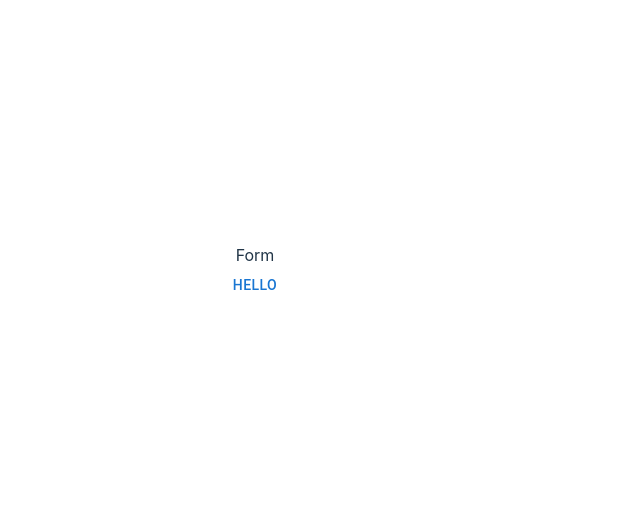
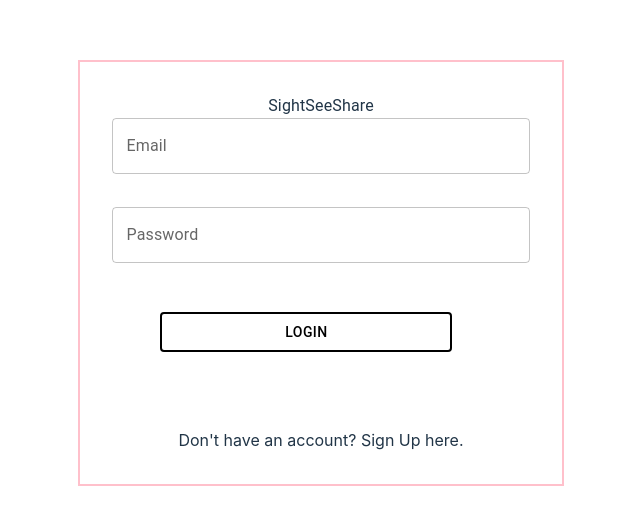
Before and after one commit to chingu-voyages/v45-tier3-team-47, a React (Vite) app in the folder frontend/: page / in a window 1280 px wide. Shown: the part 127-652 px from the top of the page, without its empty margins (385-1025 px from the left). Built offline with nearby package versions, Linux system fonts and the light colour scheme.

Commit message:
Added more code to the regsiter and login form

```diff
--- a/frontend/src/components/login/Form.tsx
+++ b/frontend/src/components/login/Form.tsx
@@ -1,12 +1,16 @@
-import { Formik } from 'formik';
-import React, {useState}from 'react';
-import { Grid,TextField,Button } from '@mui/material';
+import { Formik, ErrorMessage } from 'formik';
+import React, { useState } from 'react';
+import { Grid,TextField,Typography,
+  Box,Button } from '@mui/material';
+// import Dropzone from 'react-dropzone';
 
 import * as yup from "yup";
+import { blue } from '@mui/material/colors';
 // import Dropzone from "react-dropzone";
 interface FormValues {
   firstName: string,
   lastName:string,
+  userName:string,
   email:string,
   password:string,
   occupation:string,
@@ -17,6 +21,17 @@ interface FormValues {
 const intialValuesRegister:FormValues = {
   firstName: "",
   lastName: "",
+  userName:"",
+  email: "",
+  password: "",
+  occupation: "",
+  location: "",
+  picture: "",
+};
+const intialValuesLogin:FormValues = {
+  firstName: "",
+  lastName: "",
+  userName:"",
   email: "",
   password: "",
   occupation: "",
@@ -24,33 +39,187 @@ const intialValuesRegister:FormValues = {
   picture: "",
 };
 const registerSchema= yup.object().shape({
-  firstName:yup.string().required("required"),
-  lastName: yup.string().required("required"),
+  userName: yup.string().required("required"),
   email:yup.string().email().required("required"),
   password: yup.string().required("required"),
-  occupation: yup.string().required("required"),
-  location:yup.string().required("required"),
-  picture: yup.string().required("required"),
+});
+const loginSchema= yup.object().shape({
+  email:yup.string().email().required("required"),
+  password: yup.string().required("required"),
 });
 
 const Form:React.FC = () => {
+  const [pageType,setPageType]=useState<string>("login");
+  const isLogin:boolean = pageType === "login";
+  const isRegister:boolean = pageType === "register";
+  // const handleLogin= async(values,onSubmitProps)=>{
+  //   console.log(values);
+  // };
+  // const handleRegister= async(values,onSubmitProps)=>{
+  //   console.log(values);
+  // }
+  const handleFormSubmit=async()=>{
+    // console.log(values,onSubmitProps)
+    // if(isLogin) return await handleLogin(values,onSubmitProps);
+    //   if(isRegister) return await handleRegister(values,onSubmitProps);
+  }
   return (
-    <>
-    <div>Form</div>
+  <Box width="100%">
+  <Box sx={{ width:"100%",border:"2px solid", borderColor:"pink",m:"2rem",p:"2rem"}}>
+    <Typography>SightSeeShare</Typography>
+    <Formik
+    onSubmit={handleFormSubmit}
+    initialValues={isLogin? intialValuesRegister:intialValuesLogin}
+    validationSchema={isLogin ? registerSchema :loginSchema}
+    >
+  {({values,errors,touched,handleBlur,handleChange ,handleSubmit,setFieldValue,resetForm})=>(
+     <form onSubmit={handleSubmit}>
+      <Box display="grid" gap="30px"   gridTemplateColumns="repeat(4,minmax(0,1fr)" >
 
-    <Formik
-    initialValues={intialValuesRegister}
-    validationSchema={registerSchema}
-    onSubmit={(value)=>{
-      //code
-    }}
-    >
-     {/*components go here */}
-    </Formik>
-    <Button>Hello</Button>
 
-    </>
+     {isRegister &&(
+        <>
+
+        <TextField
+        label="First Name"
+        onBlur={handleBlur}
+        onChange={handleChange}
+        value={values.firstName}
+        error={
+          Boolean(touched.firstName)&& Boolean(errors.firstName)
+        }
+        helperText={
+          <ErrorMessage name="firstName" />
+        }
+        />
+         <TextField
+        label="Last Name"
+        onBlur={handleBlur}
+        onChange={handleChange}
+        value={values.picture}
+        error={
+          Boolean(touched.picture)&& Boolean(errors.picture)
+        }
+        helperText={
+          <ErrorMessage name="picture" />
+        }
+        />
+        <TextField
+        label="User Name"
+        onBlur={handleBlur}
+        onChange={handleChange}
+        value={values.userName}
+        error={
+          Boolean(touched.userName)&& Boolean(errors.userName)
+        }
+        helperText={
+          <ErrorMessage name="userName" />
+        }
+        />
+          <TextField
+        label="Occupation"
+        onBlur={handleBlur}
+        onChange={handleChange}
+        value={values.occupation}
+        error={
+          Boolean(touched.occupation)&& Boolean(errors.occupation)
+        }
+        helperText={
+          <ErrorMessage name="occupation" />
+        }
+        />
+        <TextField
+        label="Location"
+        onBlur={handleBlur}
+        onChange={handleChange}
+        value={values.location}
+        error={
+          Boolean(touched.location)&& Boolean(errors.location)
+        }
+        helperText={
+          <ErrorMessage name="location" />
+        }
+        />
+         <TextField
+        label="picture"
+        onBlur={handleBlur}
+        onChange={handleChange}
+        value={values.location}
+        error={
+          Boolean(touched.location)&& Boolean(errors.location)
+        }
+        helperText={
+          <ErrorMessage name="location" />
+        }
+        />
+
+
+        </>
+      )
+     }
+     <TextField
+        label="Email"
+        onBlur={handleBlur}
+        onChange={handleChange}
+        value={values.email}
+        error={
+          Boolean(touched.email)&& Boolean(errors.email)
+        }
+        helperText={
+          <ErrorMessage name="email" />
+        }
+        />
+        <TextField
+        label="Password"
+        onBlur={handleBlur}
+        onChange={handleChange}
+        value={values.password}
+        error={
+          Boolean(touched.password)&& Boolean(errors.password)
+        }
+        helperText={
+          <ErrorMessage name="password" />
+        }
+        />
+
+        <Button type='submit'
+        sx={{
+          width:"70%",
+          border:"2px solid",
+          borderColor:"black",
+          color:"black",
+          m:"1rem 3rem",
+          pd:"1rem"
+        }}>
+             {
+          isLogin?"LOGIN":"REGISTER"
+        }
+        </Button>
+        <Typography onClick={
+          ()=>{
+            setPageType(isLogin?"register":"login");
+            resetForm();
+          }
+        }
+        sx={{
+          textDecoration:"underline",
+          color:"blue"
+        }}
+        />
+        {
+          isLogin?"Don't have an account? Sign Up here.":"Already have an account? Login here."
+        }
+
+
+    </Box>
+     </form>
+
+  )}
+  </Formik>
+  </Box>
+  </Box>
   );
-}
+
+};
 
 export default Form;
```
